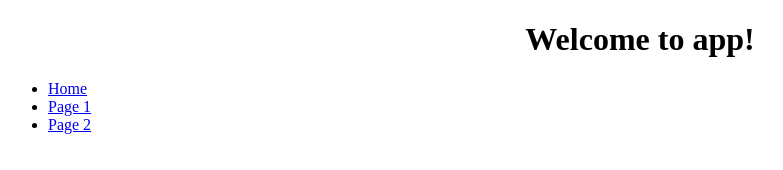
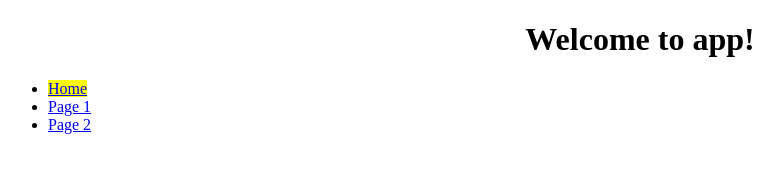
Before and after one commit to tboydar/ng4-advance-171029, an Angular app: page / in a window 1280 px wide. Shown: the top 170 px of the page, without its empty margins (0-783 px from the left). Built offline with nearby package versions, Linux system fonts and the light colour scheme.

Commit message:
04 練習設定 routerLinkActive 與 [routerLinkActiveOptions]="{ exact: true }" 套用路由樣式

```diff
--- a/src/app/app.component.css
+++ b/src/app/app.component.css
@@ -0,0 +1,3 @@
+.active {
+    background-color: yellow;
+}
--- a/src/app/app.component.html
+++ b/src/app/app.component.html
@@ -5,9 +5,9 @@
     </h1>
 </div>
 <ul>
-    <li><a routerLink="/">Home</a></li>
-    <li><a routerLink="/page1">Page 1</a></li>
-    <li><a routerLink="/page2">Page 2</a></li>
+    <li><a routerLinkActive="active" [routerLinkActiveOptions]="{exact: true}" routerLink="/">Home</a></li>
+    <li><a routerLinkActive="active" routerLink="/page1">Page 1</a></li>
+    <li><a routerLinkActive="active" routerLink="/page2">Page 2</a></li>
 </ul>
 
 <router-outlet></router-outlet>
```
